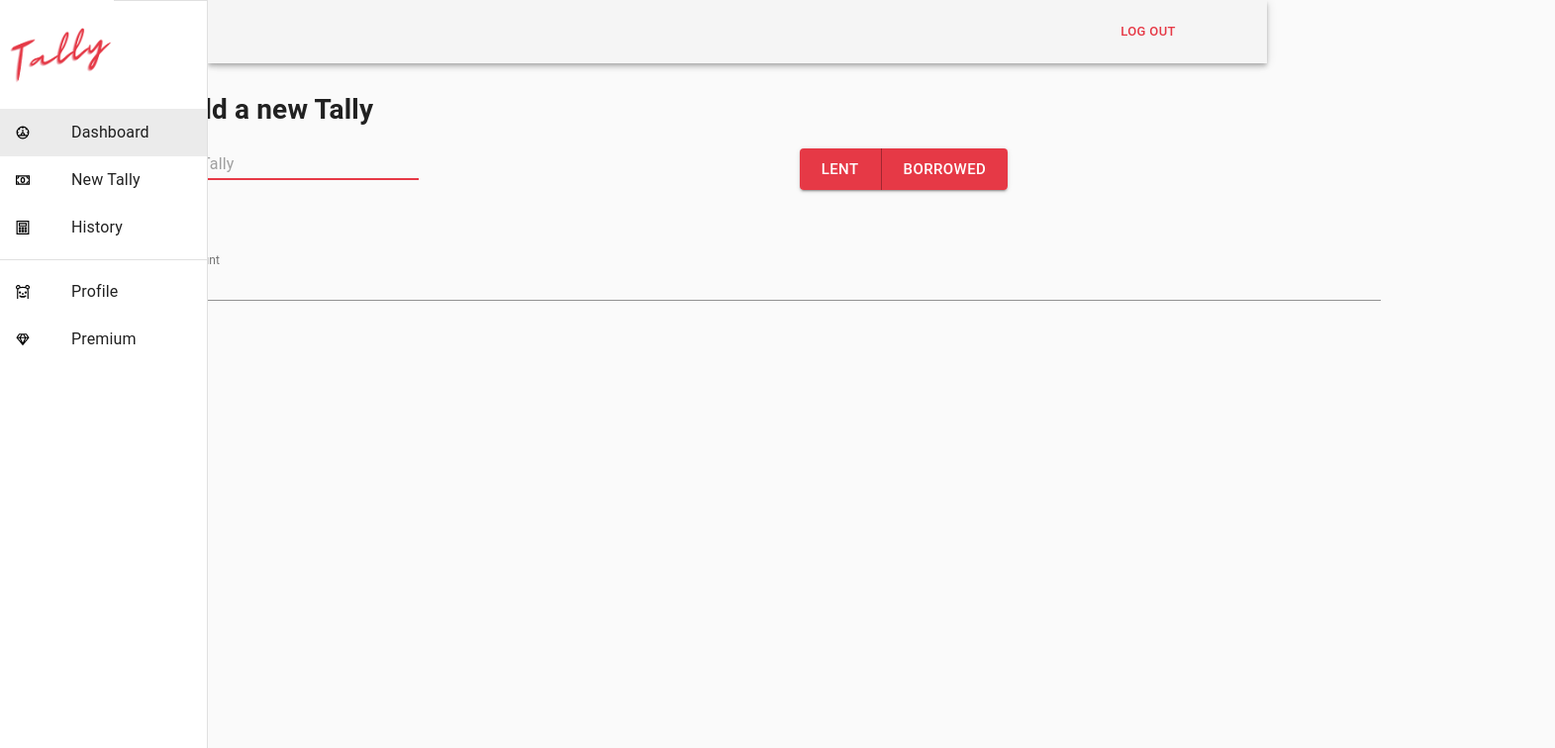
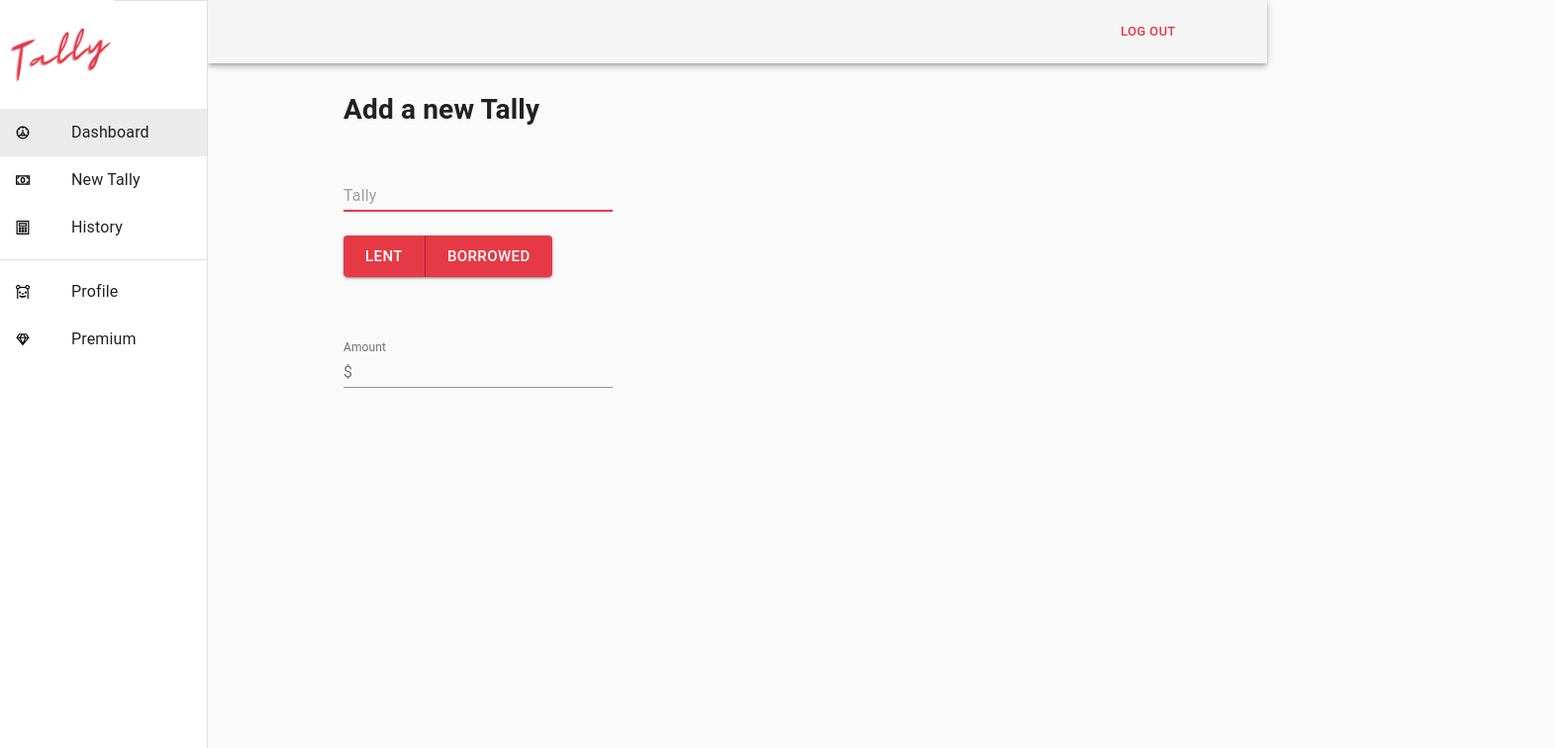
Before and after one commit to awalemandi/tally, a React (Create React App) app: page /home/newtally in a window 1280 px wide. Shown: the top 756 px of the page at 99% size, 1571 px wide, since content can reach past the window. Built offline with nearby package versions, Linux system fonts and the light colour scheme.

Commit message:
fixed content margins and spacing

```diff
--- a/src/components/layout/Content.tsx
+++ b/src/components/layout/Content.tsx
@@ -11,10 +11,12 @@ import NoMatch from '../menu/NoMatch';
 
 const useStyles = makeStyles(theme => ({
 	root: {
+		marginLeft: theme.spacing(15),
+		flexShrink: 1,
 		width: '100%',
 		//to avoid content being covered by open drawer
 		[theme.breakpoints.up('md')]: {
-			marginLeft: drawerWidth*1.4,
+			marginLeft: drawerWidth*3,
 		},
 		// flexGrow: 1,
 		padding: theme.spacing(1),
--- a/src/components/menu/newTally/NewTally.tsx
+++ b/src/components/menu/newTally/NewTally.tsx
@@ -1,25 +1,46 @@
 import React from 'react';
 import TransactionType from './TransactionType';
 import Amount from './Amount';
+import { Grid, Hidden } from '@material-ui/core';
 import { makeStyles } from '@material-ui/core/styles';
 
 const useStyles = makeStyles(theme => ({
 	root: {
 		width: '100%',
-		height: '10rem',
-		display: 'flex',
-		flexDirection: 'column',
-		justifyContent: 'space-between',
+		// display: 'flex',
+		// flexDirection: 'column',
+		// justifyContent: 'space-between',
 	},
 }));
 
 const NewTally = () => {
 	const classes = useStyles();
 	return (
-		<form className={classes.root} noValidate autoComplete='off'>
-			<h1>Add a new Tally</h1>
-			<TransactionType />
-            <Amount/>
+		<form noValidate autoComplete='off'>
+			<Grid
+				className={classes.root}
+				container
+				spacing={4}
+				direction='column'
+				justify='flex-start'
+				alignItems='stretch'
+			>
+				<Grid item xs={12}>
+					<h1>Add a new Tally</h1>
+				</Grid>
+				<Grid item xs={10} sm={8} md={5} lg={3}>
+					<TransactionType />
+				</Grid>
+				<Hidden mdDown>
+					<Grid item md={6} lg={9}></Grid>
+				</Hidden>
+				<Grid item xs={10} sm={8} md={5} lg={3}>
+					<Amount />
+				</Grid>
+				<Hidden mdDown>
+					<Grid item md={6} lg={9}></Grid>
+				</Hidden>
+			</Grid>
 		</form>
 	);
 };
--- a/src/components/menu/newTally/TransactionType.tsx
+++ b/src/components/menu/newTally/TransactionType.tsx
@@ -10,9 +10,7 @@ import { makeStyles } from '@material-ui/core/styles';
 
 const useStyles = makeStyles(theme => ({
 	root: {
-		width: '100%',
-		display: 'flex',
-		flexDirection: 'column',
+
 	},
 }));
 
@@ -31,17 +29,17 @@ function TransactionType() {
     };
 
 	return (
-		<Container className={classes.root}>
 			<Grid
 				container
 				direction='column'
 				justify='space-between'
                 alignItems='stretch'
-                spacing={4}
+                spacing={3}
 			>
 				<Grid item xs={12}>
 					<TextField
 						autoFocus={true}
+						fullWidth
 						id='transactionType'
 						name='transactionType'
 						placeholder='Tally'
@@ -62,7 +60,6 @@ function TransactionType() {
 					</ButtonGroup>
 				</Grid>
 			</Grid>
-		</Container>
 	);
 }
 
```
Also changed, not shown: 1 other file (tests, documents, lock files or other folders).
